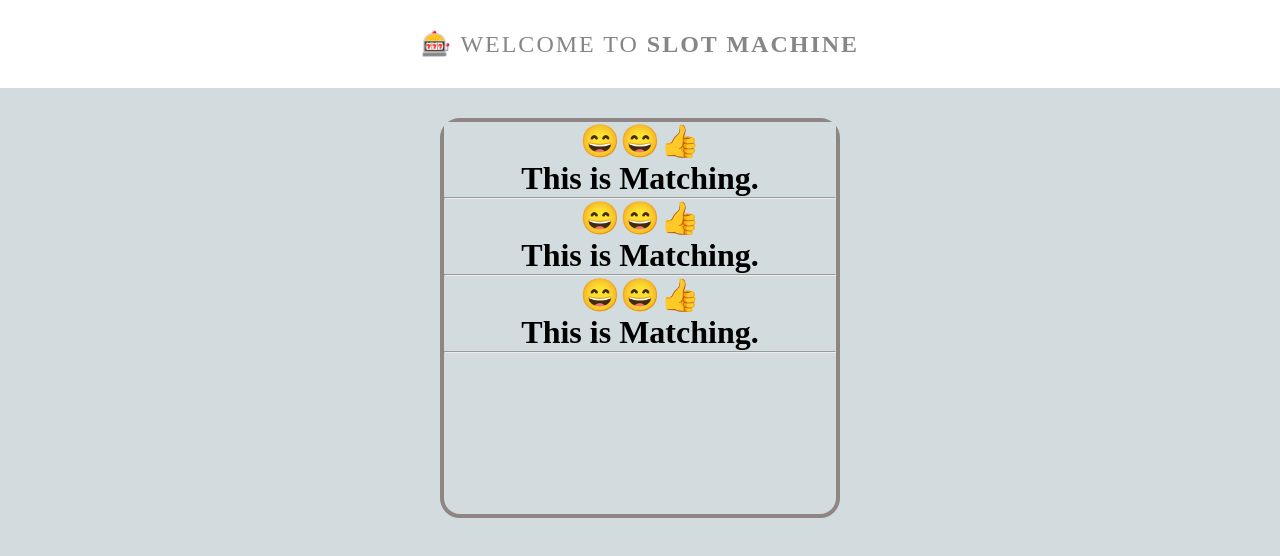
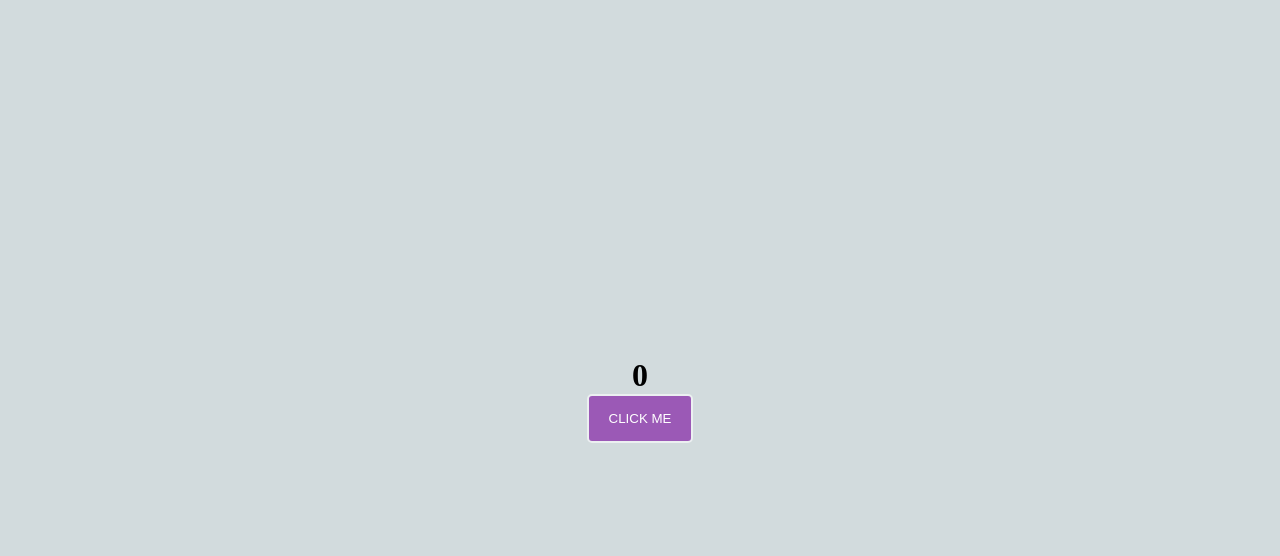
Before and after one commit to Yash-Var/Slot_Machine_By_React, a React (Create React App) app: page / in a window 1280 px wide. Shown: the top 556 px of the page. Built offline with nearby package versions, Linux system fonts and the light colour scheme.

Commit message:
complete the start app by hook

```diff
--- /dev/null
+++ b/src/Hooks.js
@@ -0,0 +1,22 @@
+import React, { useState } from "react";
+import "./hooks.css";
+
+
+
+const Hooks = () => {
+    // const state = useState();
+    // console.log(state);
+ const [count,setCount]=useState(0);
+    // let count = 1;
+    const IncNum = () => {
+        setCount(count+1);
+        // console.log('clicked');
+    };
+    return (
+        <>
+            <h1>{count}</h1>
+            <button onClick={IncNum}>Click me</button>
+        </>
+    );
+};
+export default Hooks;
--- /dev/null
+++ b/src/hooks.css
@@ -0,0 +1,26 @@
+*{
+    box-sizing: border-box;
+    margin:0;
+    padding: 0;
+    background-color: #d2dbdd;
+}
+
+
+div{
+    width:100%;
+    height:100vh;
+    display: flex;
+    flex-direction: column;
+    justify-content: center;
+    align-items: center;
+}
+button{
+    padding: 15px 20px;
+background: #9b59b6;
+color: white;
+border: 2px solid #ecf0f1;
+outline: none;
+border-radius: 5px;
+text-transform: uppercase;
+cursor: pointer;
+}
--- a/src/index.js
+++ b/src/index.js
@@ -1,8 +1,11 @@
 import React from "react";
 import  ReactDOM  from "react-dom";
 import App from "./App.js";
+import Hooks from "./Hooks.js";
+import "./hooks.css";
 ReactDOM.render(
   <>
-   <App />
+   {/* <App /> */}
+   <Hooks />
   </>,document.getElementById('root')
 );
```
